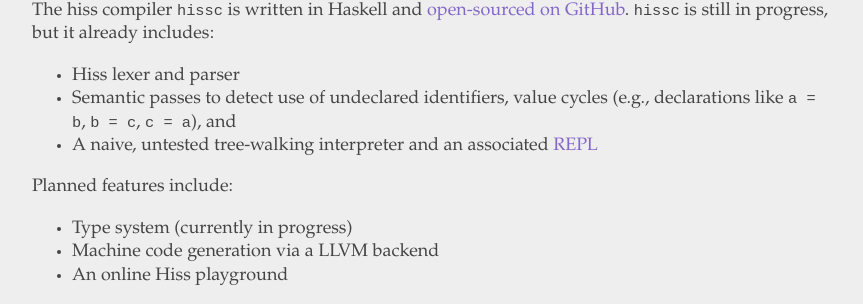
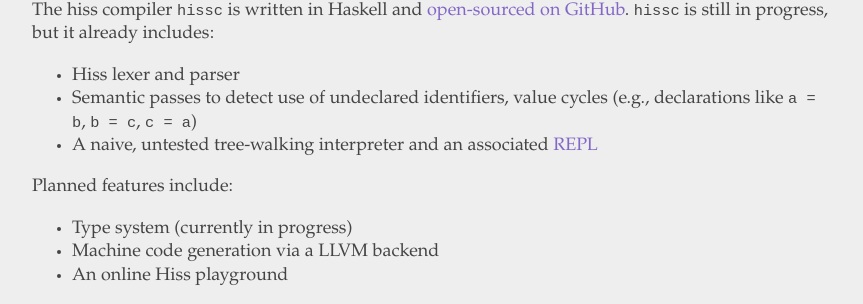
Before and after one commit to joek13/joek13.github.io, a Jekyll site: the page built from hiss/index.md, in a window 1280 px wide. Shown: the part 997-1301 px from the top of the page, without its empty margins (208-1071 px from the left). Built offline with Jekyll 4.4.1, drawn with Linux system fonts in a browser that asks for light colours.

Commit message:
Fix typo

```diff
--- a/hiss/index.md
+++ b/hiss/index.md
@@ -46,7 +46,7 @@
 The hiss compiler `hissc` is written in Haskell and [open-sourced on GitHub](https://github.com/joek13/hiss).
 `hissc` is still in progress, but it already includes:
 - Hiss lexer and parser
-- Semantic passes to detect use of undeclared identifiers, value cycles (e.g., declarations like `a = b`, `b = c`, `c = a`), and
+- Semantic passes to detect use of undeclared identifiers, value cycles (e.g., declarations like `a = b`, `b = c`, `c = a`)
 - A naive, untested tree-walking interpreter and an associated [REPL](https://en.wikipedia.org/wiki/Read%E2%80%93eval%E2%80%93print_loop)
 
 Planned features include:
```
